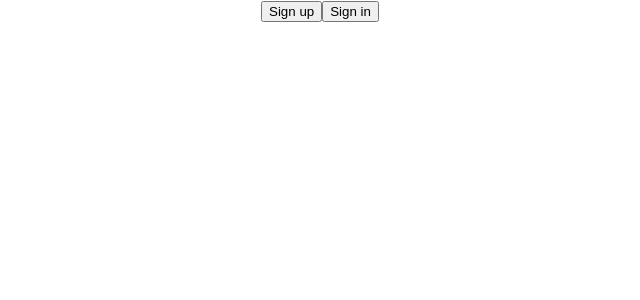
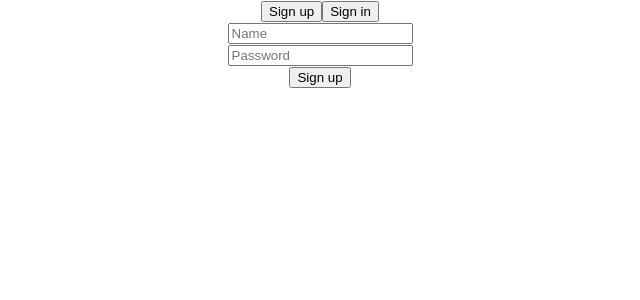
Before and after one commit to CrisHodel/Helpme-fullstack, a React (Create React App) app in the folder frontend/: page /register in a window 1280 px wide. Shown: the top 300 px of the page, without its empty margins (320-960 px from the left). Built offline with nearby package versions, Linux system fonts and the light colour scheme.

Commit message:
addUser func has been written + axios the name and password buttons were modified

```diff
--- a/frontend/src/pages/RegisterPage.tsx
+++ b/frontend/src/pages/RegisterPage.tsx
@@ -1,12 +1,56 @@
-import React from "react";
+import axios from "axios";
+import React, {ChangeEvent, FormEvent, useState} from "react";
 import {useNavigate} from "react-router-dom";
+import {Simulate} from "react-dom/test-utils";
+import error = Simulate.error;
 
 
 export default function RegisterPage(){
 
     const navigate = useNavigate();
 
+    const [name,  setName] = useState<string>("");
+
+    const [password, setPassword] = useState<string>("");
+
+    function addUser(event: FormEvent<HTMLFormElement>){
+        event.preventDefault();
+        console.log(name)
+        axios.post("/api/register/user", {
+            name: name,
+            password: password
+        })
+            .then(response => {
+                navigate('/user/' + response.data.id)
+            }).catch(error => console.error(error))
+        setName("")
+        setPassword("")
+    }
+
+    function changeEventHandlerUserName(event: ChangeEvent<HTMLInputElement>){
+        setName(event.target.value)
+    }
+
+    function changeEventHandlerUserPassword(event: ChangeEvent<HTMLInputElement>){
+        setPassword(event.target.value)
+    }
+
     return(
-        <div></div>
+        <div className={"registerPage"}>
+            <div className={"registerForm"}>
+                <form onSubmit={addUser}>
+                    <div>
+                        <input placeholder={"Name"} type="text" value={name} onChange={changeEventHandlerUserName}/>
+                    </div>
+                <div>
+                    <input placeholder={"Password"} type="password" value={name} onChange={changeEventHandlerUserPassword}/>
+                </div>
+                    <div>
+                        <button type="submit">Sign up</button>
+                    </div>
+                </form>
+            </div>
+
+        </div>
     );
 }
```
